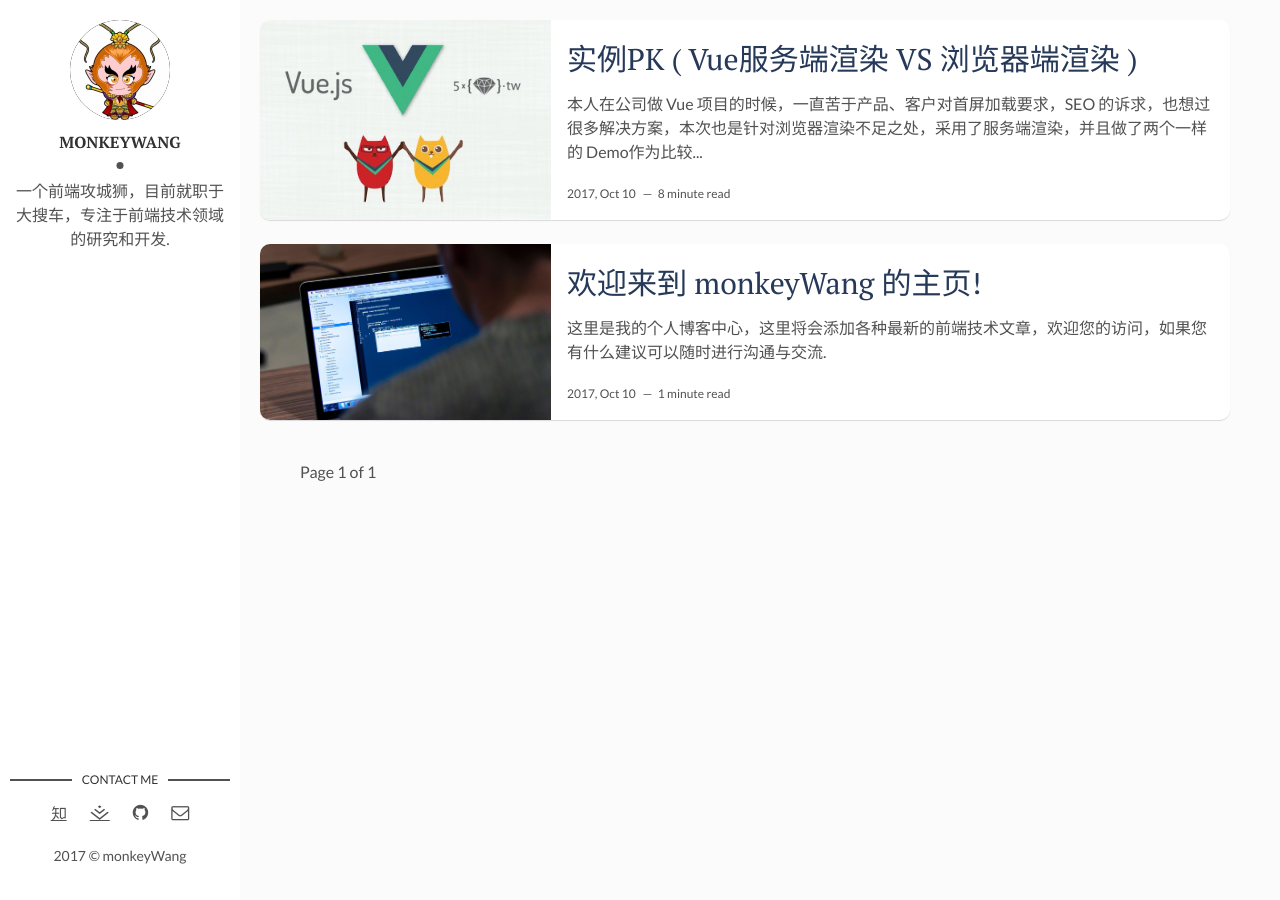
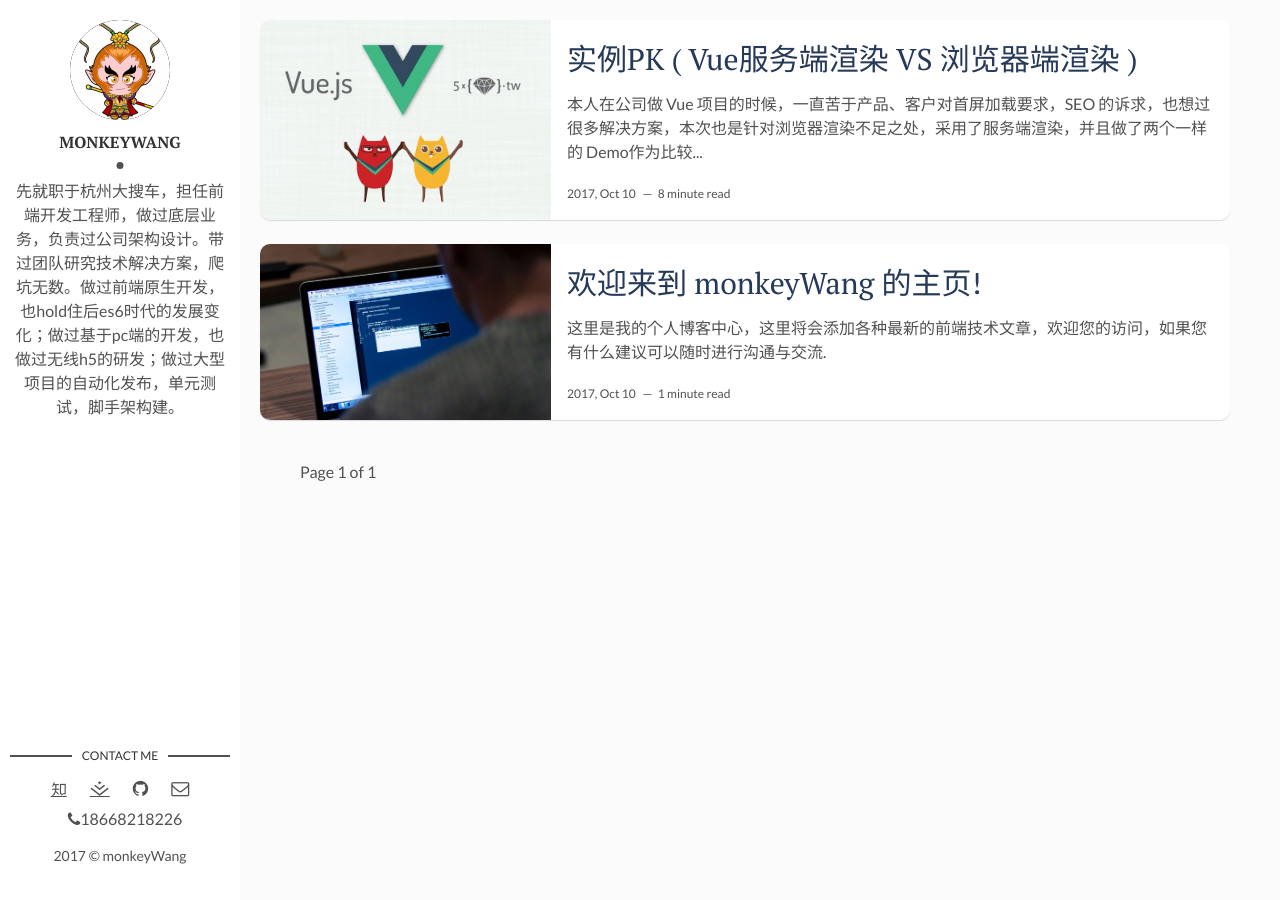
Before and after one commit to monkeyWangs/monkeyWangs.github.io, a Jekyll site: the page built from index.html, in a window 1280 px wide. Built offline with Jekyll 4.4.1, drawn with Linux system fonts in a browser that asks for light colours; the list of posts is cut into pages by our own code.

Commit message:
更新个人简介

```diff
--- a/_config.yml
+++ b/_config.yml
@@ -10,12 +10,13 @@ url: "" # the base hostname & protocol for your site, e.g. http://example.com
 # Author Settings
 author: monkeyWang # add your name
 author-img: avatar.jpg # add your photo
-about-author: 一个前端攻城狮，目前就职于大搜车，专注于前端技术领域的研究和开发. # add description
+about-author: 先就职于杭州大搜车，担任前端开发工程师，做过底层业务，负责过公司架构设计。带过团队研究技术解决方案，爬坑无数。做过前端原生开发，也hold住后es6时代的发展变化；做过基于pc端的开发，也做过无线h5的研发；做过大型项目的自动化发布，单元测试，脚手架构建。 # add description
 zhihu: monkey-wang-/activities # add your Twitter handle
 juejin: 58de5a49ac502e006cfb35e9 # add your Facebook handle
 github: monkeyWangs # add your Github handle
 linkedin: # add your Linkedin handle
-email: 2424880409@qq.com# add your Email address
+email: 2424880409@qq.com # add your Email address
+tel: 18668218226
 
 # Disqus
 discus-identifier: mr-brown # add your discus identifier
--- a/_layouts/main.html
+++ b/_layouts/main.html
@@ -32,6 +32,9 @@ layout: default
         {% else %}
           <li class="email"><a href="mailto:example.david@blog.com"><i class="fa fa-envelope-o" aria-hidden="true"></i></a></li>
         {% endif %}
+        {% if site.tel %}
+        <li><i class="fa fa-phone" aria-hidden="true"></i>{{site.tel}}</li>
+        {% endif %}
       </ul>
     </section> <!-- End Section Contact -->
     <div class="copyright">
```
